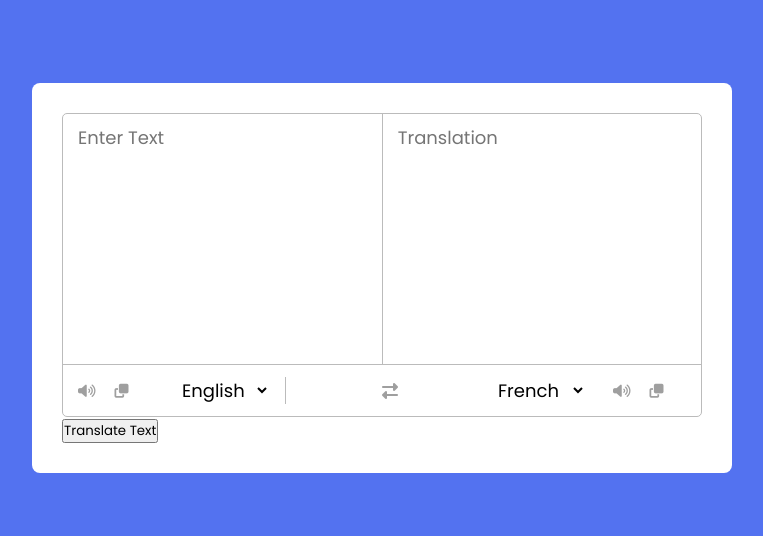
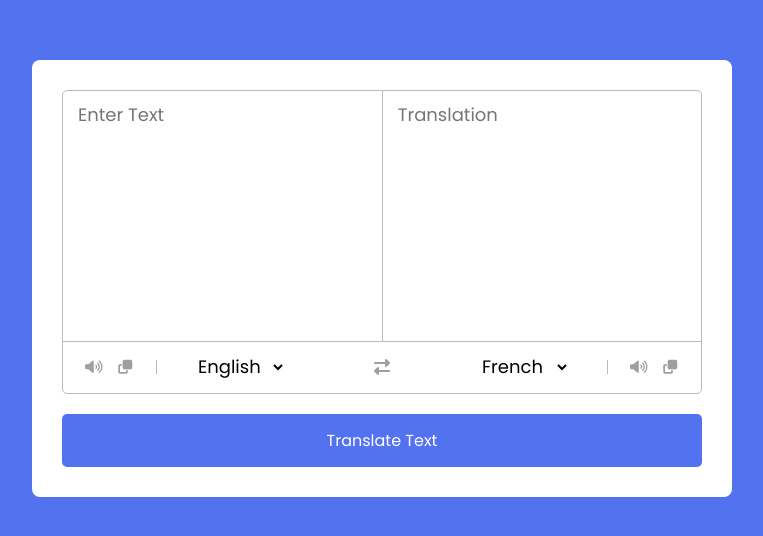
Before and after one commit to JardiinWD/javascript-translator, a plain HTML site: page index.html in a window 1280 px wide. Shown: the part 122-658 px from the top of the page, without its empty margins (258-1021 px from the left). Drawn offline with Linux system fonts and the light colour scheme.

Commit message:
Completato foglio di stile, ora procedo con primo codice di JS

```diff
--- a/assets/css/style.css
+++ b/assets/css/style.css
@@ -26,6 +26,19 @@ body {
     background: #fff;
     border-radius: 8px;
     padding: 30px;
+}
+
+.container button {
+    width: 100%;
+    padding: 14px;
+    margin-top: 20px;
+    border: none;
+    outline: none;
+    background: #5372f0;
+    cursor: pointer;
+    border-radius: 5px;
+    color: #fff;
+    font-size: 16px;
 }
 
 /*#region Wrapper Rules */
@@ -57,20 +70,28 @@ body {
 /*#endregion text-input Rules */
 
 /*#region Controls icons Rules */
-.controls, li, .icons {
+
+/* Common rules per il control */
+.controls, li, .icons, .icons i {
     display: flex;
     align-items: center;
     justify-content: space-between;
+}
 
-}
 .controls {
     list-style: none;
     padding: 12px 15px;
 }
 
-.controls .row.from {
+/* Icone di traduzione e copy */
+.controls .row.from .icons {
     border-right: 1px solid #bbb;
     padding-right: 15px;
+}
+
+.controls .row.to .icons {
+    border-left: 1px solid #bbb;
+    padding-left: 15px;
 }
 
 .controls .icons i {
@@ -78,8 +99,10 @@ body {
     font-size: 14px;
     cursor: pointer;
     width: 50px;
+    justify-content: center;
 }
 
+/* Common rules per togliere bordi e background */
 .text-input textarea,
 .controls .row select {
     border: none;
@@ -87,10 +110,12 @@ body {
     background: none;
 }
 
+/* I select della lingua */
 .controls .row select {
     font-size: 18px;
 }
 
+/* Icona di traslazione */
 .controls .exchange {
     color: #9f9f9f;
     font-size: 16px;
```
